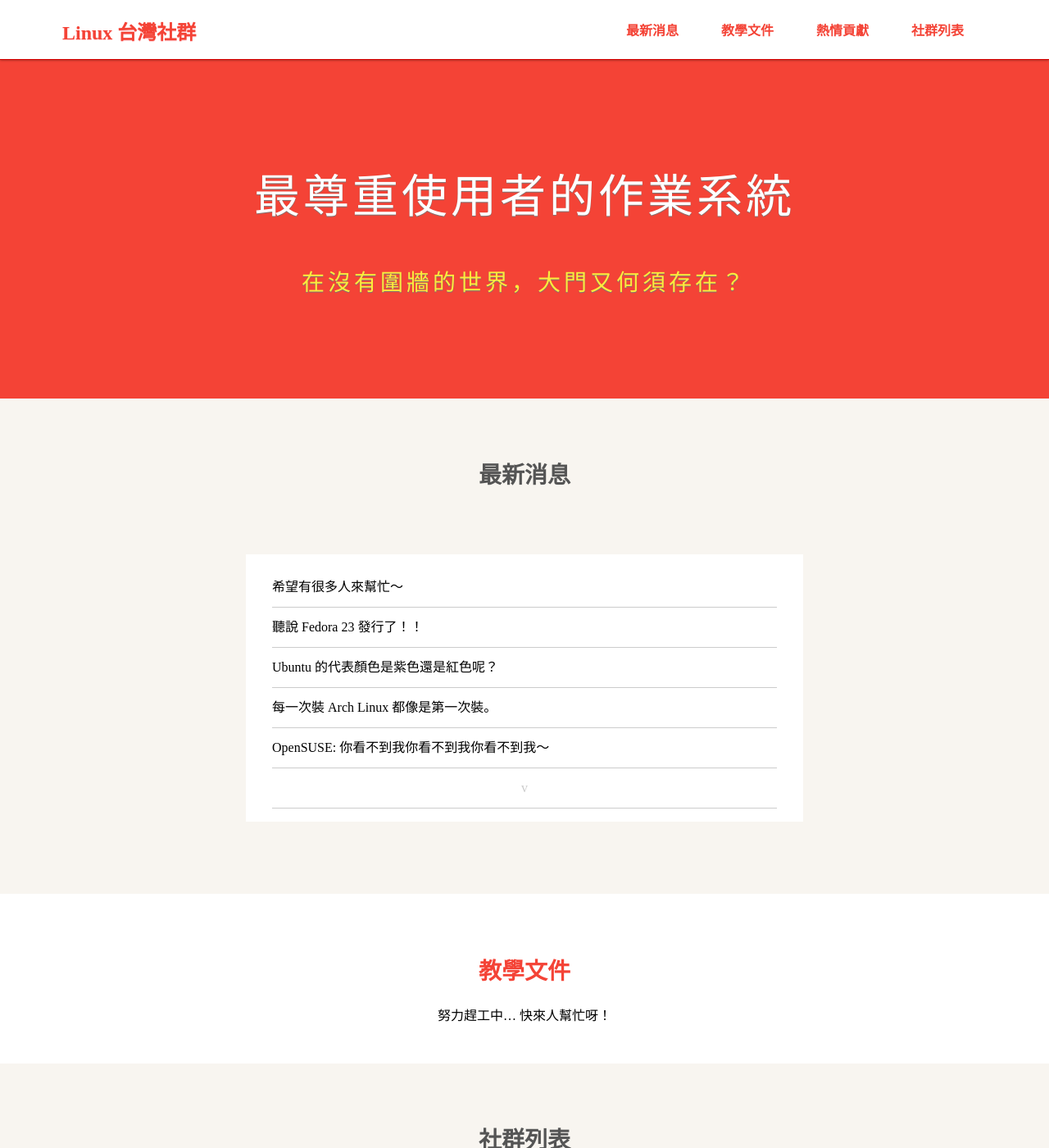
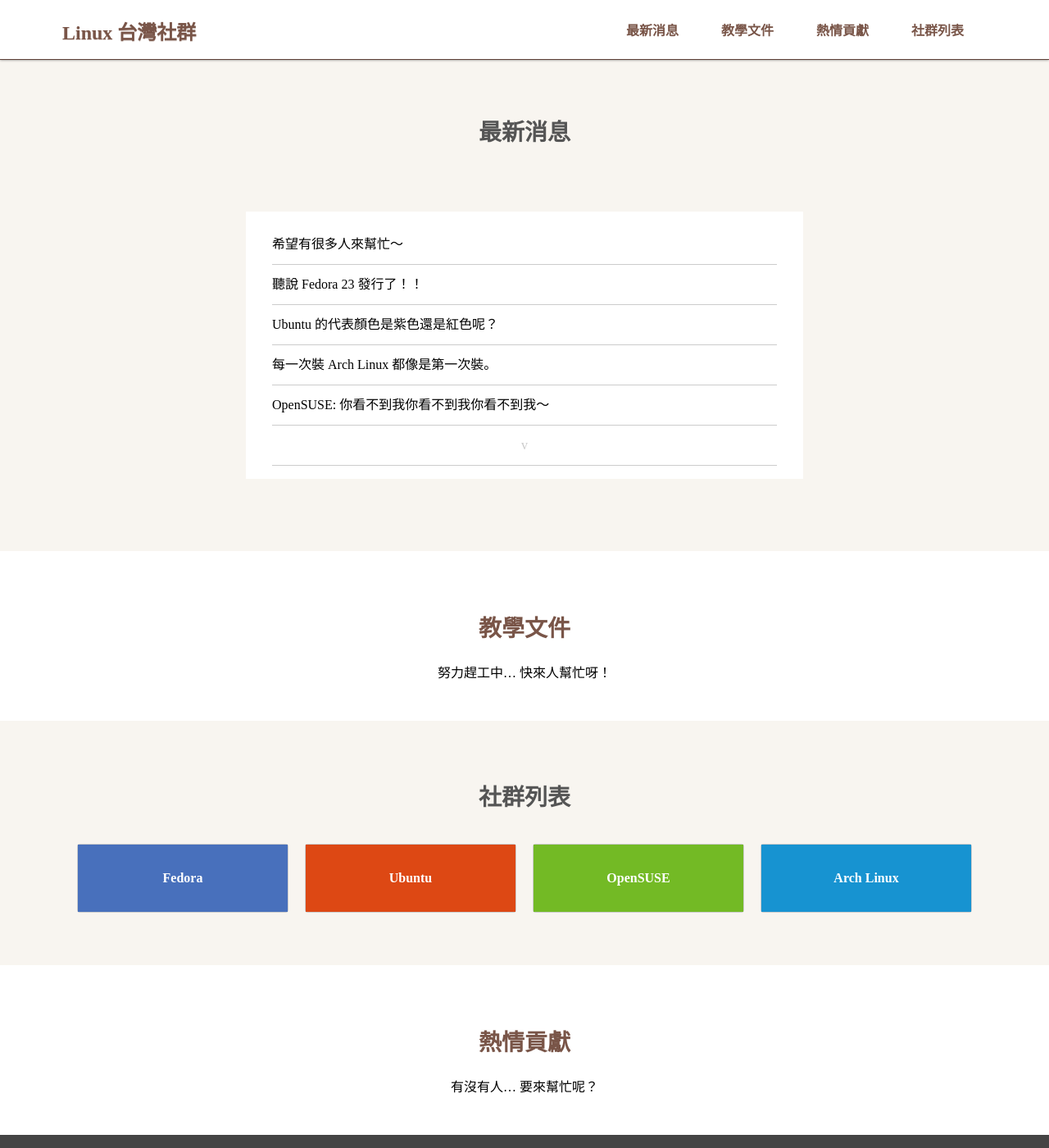
Before and after one commit to linux-taiwan/www.linux.org.tw, a Jekyll site: the page built from index.html, in a window 1280 px wide and 1400 px high. Shown: the whole window at 82% size. Built offline with Jekyll 4.4.1, drawn with Linux system fonts in a browser that asks for light colours.

Commit message:
Change main color to brown and Remove slogan

```diff
--- a/_sass/variable.scss
+++ b/_sass/variable.scss
@@ -1,3 +1,3 @@
-$red: #f44336;
-$red-100: #ffcdd2;
-$red-700: #d50000;
+$main-color: #795548;
+$main-100: #d7ccc8;
+$main-700: #5d4037;
--- a/index.html
+++ b/index.html
@@ -1,11 +1,5 @@
 ---
 ---
-
-
-<div class="slogan">
-	<h2>最尊重使用者的作業系統</h2>
-	<p>在沒有圍牆的世界，大門又何須存在？</p>
-</div>
 
 <section id="news">
 	<h2>最新消息</h2>
--- a/style.scss
+++ b/style.scss
@@ -22,14 +22,14 @@
 	width: 90%;
 	padding: .5rem 5% 0;
 	background-color: #fff;
-	border-bottom: 1px solid $red-700;
+	border-bottom: 1px solid $main-700;
 	box-shadow: 0px 0px 3px 0px rgba(0, 0, 0, 0.5);
 
 	h1 {
 		display: inline-block;
 		margin: 0.75rem;
-		color: $red;
-		text-shadow: 0 1px $red-100;
+		color: $main-color;
+		text-shadow: 0 1px $main-100;
 		font-size: 1.5rem;
 	}
 
@@ -50,13 +50,13 @@
 				a {
 					display: block;
 					padding: 1rem .5rem 1.5rem;
-					color: $red;
+					color: $main-color;
 					font-size: 1rem;
 					font-weight: 600;
 					text-decoration: none;
 
 					&:hover {
-						box-shadow: 0px -3px 0px $red inset;
+						box-shadow: 0px -3px 0px $main-color inset;
 						transition-duration: .2s;
 					}
 				}
@@ -87,7 +87,7 @@
 	margin-top: 4.25rem;
 
 	.slogan {
-		background-color: $red;
+		background-color: $main-color;
 		padding: 5rem 0 6rem;
 
 		text-style {
@@ -120,7 +120,7 @@
 			font-size: 1.75rem;
 		}
 
-		&:nth-child(even)
+		&:nth-child(odd)
 		{
 			background-color: #F8F5F0;
 
@@ -129,13 +129,13 @@
 			}
 		}
 
-		&:nth-child(odd)
+		&:nth-child(even)
 		{
 			background-color: #fff;
 		}
 
 		h2 {
-			color: $red;
+			color: $main-color;
 		}
 	}
 }
```
